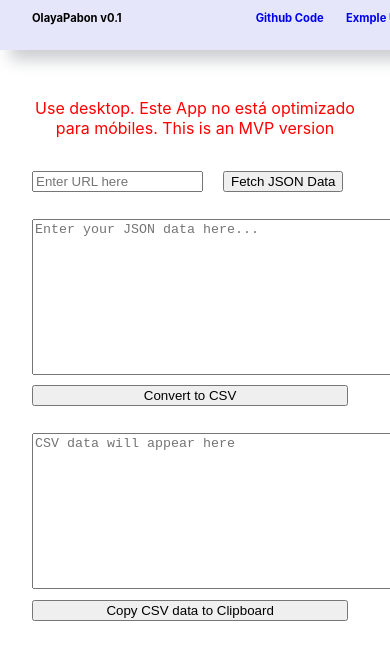
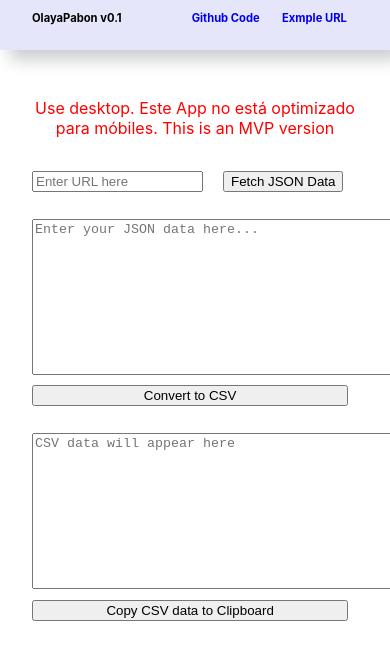
Before and after one commit to alfredrafael/OlayaPabon-v1, a React (Create React App) app: page / in a window 390 px wide. Shown: the top 660 px of the page. Built offline with nearby package versions, Linux system fonts and the light colour scheme.

Commit message:
style additions

```diff
--- a/src/app.css
+++ b/src/app.css
@@ -45,9 +45,13 @@ textarea {
   margin-bottom: 0.5em;
 }
 
+textarea.json-output {
+  max-width: 75%;
+}
+
 @media (max-width: 900px) {
   .header {
-    width: 100vw;
+    max-width: 100vw;
   }
   .header h3 {
     font-size: 70%;
@@ -65,8 +69,10 @@ textarea {
   .displayed-json {
     min-width: 100% !important;
   }
-
   input#url {
     width: 50%;
   }
+  textarea.json-output {
+    max-width: 95%;
+  }
 }
--- a/src/components/FetchJSONFromURL.jsx
+++ b/src/components/FetchJSONFromURL.jsx
@@ -64,7 +64,7 @@ function FetchJSONFromURL() {
               cols={50}
               value={JSON.stringify(data, null, 2)}
               readOnly
-              style={{ minWidth: "105%" }}
+              class="json-output"
             />
             <button onClick={handleCopyClick}>Copy JSON to clipboard</button>
           </div>
```
